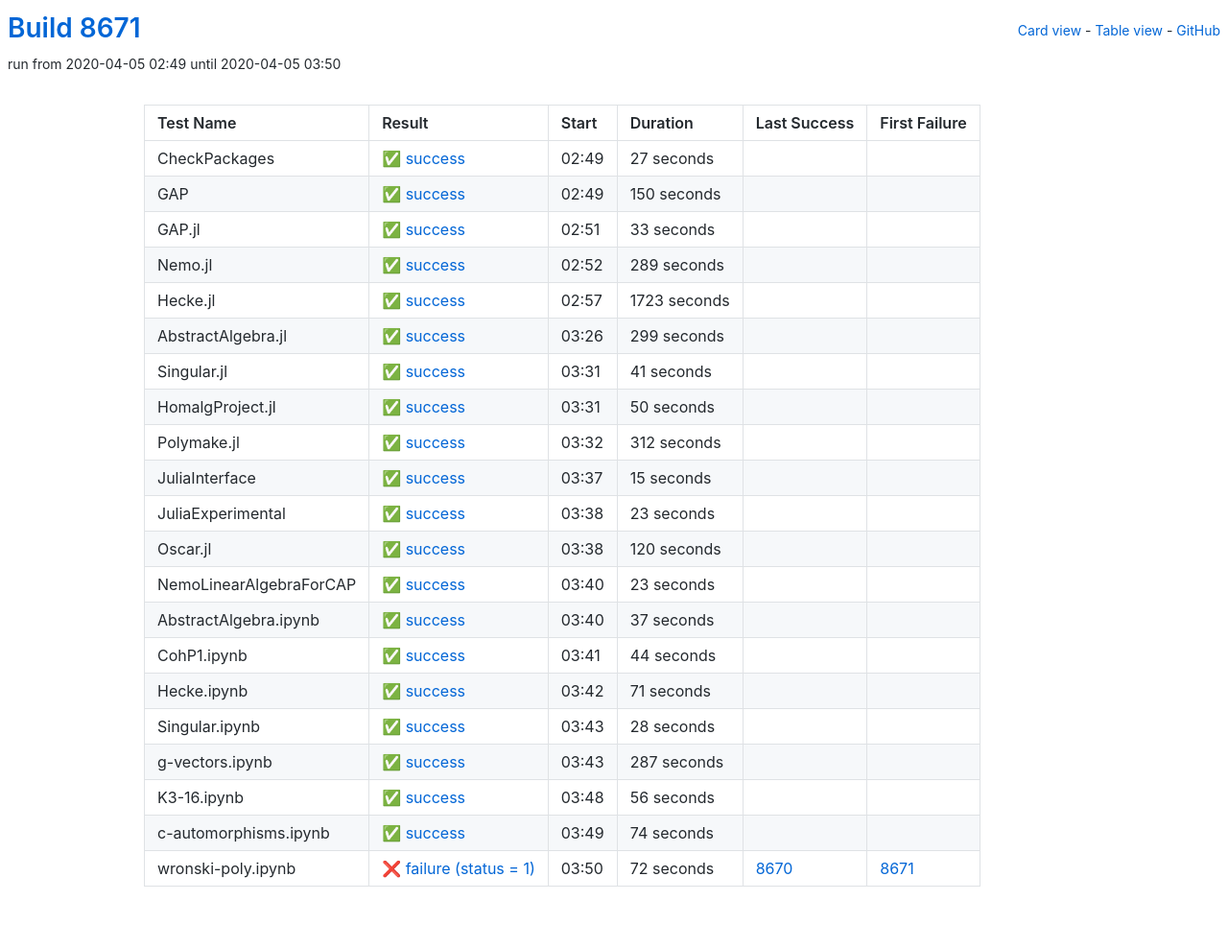
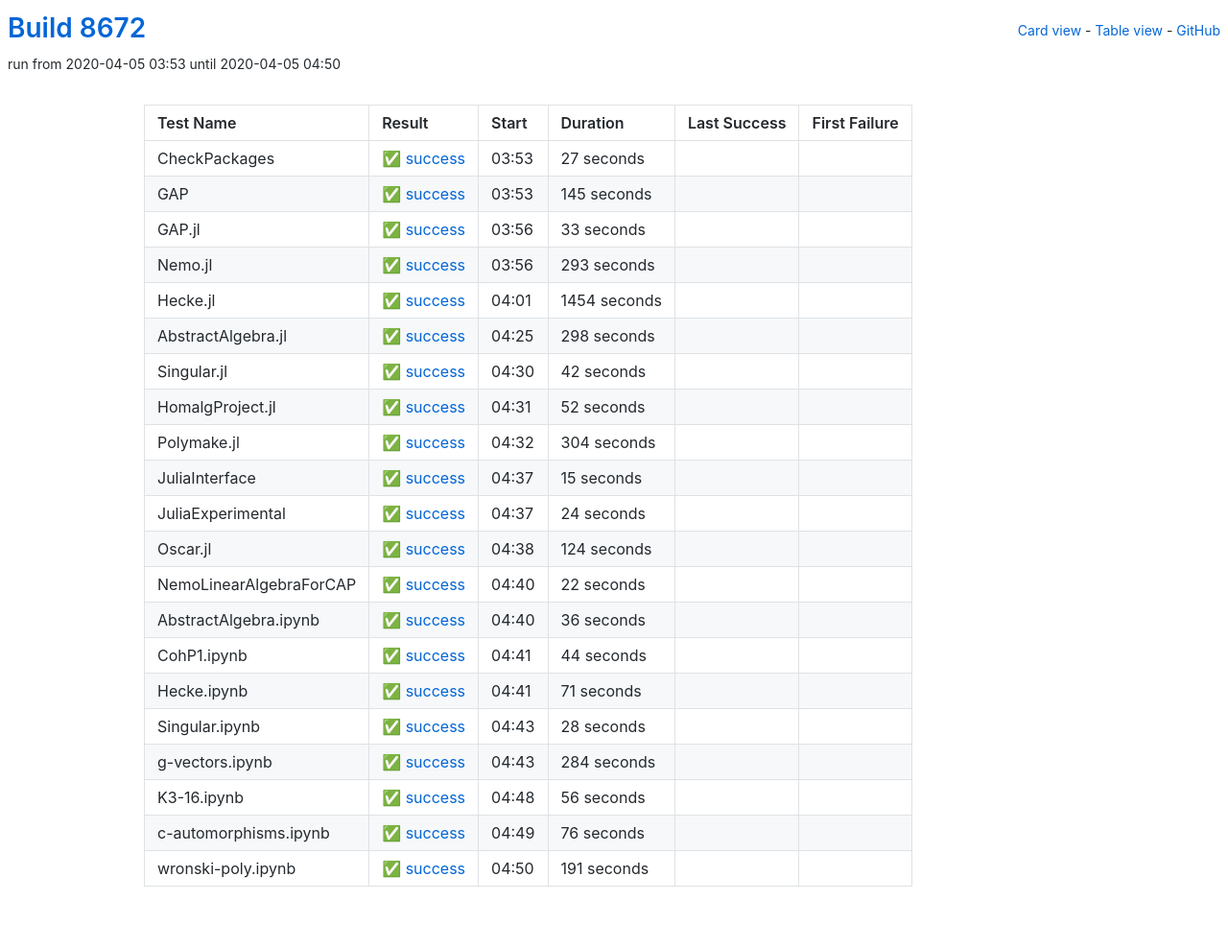
Before and after one commit to oscar-system/oscar-ci-status, a Jekyll site: the page built from table.html, in a window 1280 px wide. Shown: the whole page at 96% size. Built offline with Jekyll 4.4.1, drawn with Linux system fonts in a browser that asks for light colours.

Commit message:
Build 8672

```diff
--- a/_data/ci.yml
+++ b/_data/ci.yml
@@ -1,5 +1,5 @@
-build: 8671
-build_url: https://oscarci.mathematik.uni-kl.de/job/oscar/8671/
+build: 8672
+build_url: https://oscarci.mathematik.uni-kl.de/job/oscar/8672/
 job: oscar
 tests:
 - duration: 27
@@ -8,20 +8,20 @@ tests:
   first_failure_url: null
   last_success: false
   last_success_url: null
-  log: https://oscarci.mathematik.uni-kl.de/job/oscar/8671/artifact/logs/build-8671/CheckPackages.log
+  log: https://oscarci.mathematik.uni-kl.de/job/oscar/8672/artifact/logs/build-8672/CheckPackages.log
   name: CheckPackages
-  start: 2020-04-05 02:49
+  start: 2020-04-05 03:53
   status: success
   success: true
-- duration: 150
+- duration: 145
   exitcode: 0
   first_failure: false
   first_failure_url: null
   last_success: false
   last_success_url: null
-  log: https://oscarci.mathematik.uni-kl.de/job/oscar/8671/artifact/logs/build-8671/GAP.log
+  log: https://oscarci.mathematik.uni-kl.de/job/oscar/8672/artifact/logs/build-8672/GAP.log
   name: GAP
-  start: 2020-04-05 02:49
+  start: 2020-04-05 03:53
   status: success
   success: true
 - duration: 33
@@ -30,75 +30,75 @@ tests:
   first_failure_url: null
   last_success: false
   last_success_url: null
-  log: https://oscarci.mathematik.uni-kl.de/job/oscar/8671/artifact/logs/build-8671/GAP.jl.log
+  log: https://oscarci.mathematik.uni-kl.de/job/oscar/8672/artifact/logs/build-8672/GAP.jl.log
   name: GAP.jl
-  start: 2020-04-05 02:51
+  start: 2020-04-05 03:56
   status: success
   success: true
-- duration: 289
+- duration: 293
   exitcode: 0
   first_failure: false
   first_failure_url: null
   last_success: false
   last_success_url: null
-  log: https://oscarci.mathematik.uni-kl.de/job/oscar/8671/artifact/logs/build-8671/Nemo.jl.log
+  log: https://oscarci.mathematik.uni-kl.de/job/oscar/8672/artifact/logs/build-8672/Nemo.jl.log
   name: Nemo.jl
-  start: 2020-04-05 02:52
+  start: 2020-04-05 03:56
   status: success
   success: true
-- duration: 1723
+- duration: 1454
   exitcode: 0
   first_failure: false
   first_failure_url: null
   last_success: false
   last_success_url: null
-  log: https://oscarci.mathematik.uni-kl.de/job/oscar/8671/artifact/logs/build-8671/Hecke.jl.log
+  log: https://oscarci.mathematik.uni-kl.de/job/oscar/8672/artifact/logs/build-8672/Hecke.jl.log
   name: Hecke.jl
-  start: 2020-04-05 02:57
+  start: 2020-04-05 04:01
   status: success
   success: true
-- duration: 299
+- duration: 298
   exitcode: 0
   first_failure: false
   first_failure_url: null
   last_success: false
   last_success_url: null
-  log: https://oscarci.mathematik.uni-kl.de/job/oscar/8671/artifact/logs/build-8671/AbstractAlgebra.jl.log
+  log: https://oscarci.mathematik.uni-kl.de/job/oscar/8672/artifact/logs/build-8672/AbstractAlgebra.jl.log
   name: AbstractAlgebra.jl
-  start: 2020-04-05 03:26
+  start: 2020-04-05 04:25
   status: success
   success: true
-- duration: 41
+- duration: 42
   exitcode: 0
   first_failure: false
   first_failure_url: null
   last_success: false
   last_success_url: null
-  log: https://oscarci.mathematik.uni-kl.de/job/oscar/8671/artifact/logs/build-8671/Singular.jl.log
+  log: https://oscarci.mathematik.uni-kl.de/job/oscar/8672/artifact/logs/build-8672/Singular.jl.log
   name: Singular.jl
-  start: 2020-04-05 03:31
+  start: 2020-04-05 04:30
   status: success
   success: true
-- duration: 50
+- duration: 52
   exitcode: 0
   first_failure: false
   first_failure_url: null
   last_success: false
   last_success_url: null
-  log: https://oscarci.mathematik.uni-kl.de/job/oscar/8671/artifact/logs/build-8671/HomalgProject.jl.log
+  log: https://oscarci.mathematik.uni-kl.de/job/oscar/8672/artifact/logs/build-8672/HomalgProject.jl.log
   name: HomalgProject.jl
-  start: 2020-04-05 03:31
+  start: 2020-04-05 04:31
   status: success
   success: true
-- duration: 312
+- duration: 304
   exitcode: 0
   first_failure: false
   first_failure_url: null
   last_success: false
   last_success_url: null
-  log: https://oscarci.mathematik.uni-kl.de/job/oscar/8671/artifact/logs/build-8671/Polymake.jl.log
+  log: https://oscarci.mathematik.uni-kl.de/job/oscar/8672/artifact/logs/build-8672/Polymake.jl.log
   name: Polymake.jl
-  start: 2020-04-05 03:32
+  start: 2020-04-05 04:32
   status: success
   success: true
 - duration: 15
@@ -107,53 +107,53 @@ tests:
   first_failure_url: null
   last_success: false
   last_success_url: null
-  log: https://oscarci.mathematik.uni-kl.de/job/oscar/8671/artifact/logs/build-8671/JuliaInterface.log
+  log: https://oscarci.mathematik.uni-kl.de/job/oscar/8672/artifact/logs/build-8672/JuliaInterface.log
   name: JuliaInterface
-  start: 2020-04-05 03:37
+  start: 2020-04-05 04:37
   status: success
   success: true
-- duration: 23
+- duration: 24
   exitcode: 0
   first_failure: false
   first_failure_url: null
   last_success: false
   last_success_url: null
-  log: https://oscarci.mathematik.uni-kl.de/job/oscar/8671/artifact/logs/build-8671/JuliaExperimental.log
+  log: https://oscarci.mathematik.uni-kl.de/job/oscar/8672/artifact/logs/build-8672/JuliaExperimental.log
   name: JuliaExperimental
-  start: 2020-04-05 03:38
+  start: 2020-04-05 04:37
   status: success
   success: true
-- duration: 120
+- duration: 124
   exitcode: 0
   first_failure: false
   first_failure_url: null
   last_success: false
   last_success_url: null
-  log: https://oscarci.mathematik.uni-kl.de/job/oscar/8671/artifact/logs/build-8671/Oscar.jl.log
+  log: https://oscarci.mathematik.uni-kl.de/job/oscar/8672/artifact/logs/build-8672/Oscar.jl.log
   name: Oscar.jl
-  start: 2020-04-05 03:38
+  start: 2020-04-05 04:38
   status: success
   success: true
-- duration: 23
+- duration: 22
   exitcode: 0
   first_failure: false
   first_failure_url: null
   last_success: false
   last_success_url: null
-  log: https://oscarci.mathematik.uni-kl.de/job/oscar/8671/artifact/logs/build-8671/NemoLinearAlgebraForCAP.log
+  log: https://oscarci.mathematik.uni-kl.de/job/oscar/8672/artifact/logs/build-8672/NemoLinearAlgebraForCAP.log
   name: NemoLinearAlgebraForCAP
-  start: 2020-04-05 03:40
+  start: 2020-04-05 04:40
   status: success
   success: true
-- duration: 37
+- duration: 36
   exitcode: 0
   first_failure: false
   first_failure_url: null
   last_success: false
   last_success_url: null
-  log: https://oscarci.mathematik.uni-kl.de/job/oscar/8671/artifact/logs/build-8671/AbstractAlgebra.ipynb.log
+  log: https://oscarci.mathematik.uni-kl.de/job/oscar/8672/artifact/logs/build-8672/AbstractAlgebra.ipynb.log
   name: AbstractAlgebra.ipynb
-  start: 2020-04-05 03:40
+  start: 2020-04-05 04:40
   status: success
   success: true
 - duration: 44
@@ -162,9 +162,9 @@ tests:
   first_failure_url: null
   last_success: false
   last_success_url: null
-  log: https://oscarci.mathematik.uni-kl.de/job/oscar/8671/artifact/logs/build-8671/CohP1.ipynb.log
+  log: https://oscarci.mathematik.uni-kl.de/job/oscar/8672/artifact/logs/build-8672/CohP1.ipynb.log
   name: CohP1.ipynb
-  start: 2020-04-05 03:41
+  start: 2020-04-05 04:41
   status: success
   success: true
 - duration: 71
@@ -173,9 +173,9 @@ tests:
   first_failure_url: null
   last_success: false
   last_success_url: null
-  log: https://oscarci.mathematik.uni-kl.de/job/oscar/8671/artifact/logs/build-8671/Hecke.ipynb.log
+  log: https://oscarci.mathematik.uni-kl.de/job/oscar/8672/artifact/logs/build-8672/Hecke.ipynb.log
   name: Hecke.ipynb
-  start: 2020-04-05 03:42
+  start: 2020-04-05 04:41
   status: success
   success: true
 - duration: 28
@@ -184,20 +184,20 @@ tests:
   first_failure_url: null
   last_success: false
   last_success_url: null
-  log: https://oscarci.mathematik.uni-kl.de/job/oscar/8671/artifact/logs/build-8671/Singular.ipynb.log
+  log: https://oscarci.mathematik.uni-kl.de/job/oscar/8672/artifact/logs/build-8672/Singular.ipynb.log
   name: Singular.ipynb
-  start: 2020-04-05 03:43
+  start: 2020-04-05 04:43
   status: success
   success: true
-- duration: 287
+- duration: 284
   exitcode: 0
   first_failure: false
   first_failure_url: null
   last_success: false
   last_success_url: null
-  log: https://oscarci.mathematik.uni-kl.de/job/oscar/8671/artifact/logs/build-8671/g-vectors.ipynb.log
+  log: https://oscarci.mathematik.uni-kl.de/job/oscar/8672/artifact/logs/build-8672/g-vectors.ipynb.log
   name: g-vectors.ipynb
-  start: 2020-04-05 03:43
+  start: 2020-04-05 04:43
   status: success
   success: true
 - duration: 56
@@ -206,30 +206,30 @@ tests:
   first_failure_url: null
   last_success: false
   last_success_url: null
-  log: https://oscarci.mathematik.uni-kl.de/job/oscar/8671/artifact/logs/build-8671/K3-16.ipynb.log
+  log: https://oscarci.mathematik.uni-kl.de/job/oscar/8672/artifact/logs/build-8672/K3-16.ipynb.log
   name: K3-16.ipynb
-  start: 2020-04-05 03:48
+  start: 2020-04-05 04:48
   status: success
   success: true
-- duration: 74
+- duration: 76
   exitcode: 0
   first_failure: false
   first_failure_url: null
   last_success: false
   last_success_url: null
-  log: https://oscarci.mathematik.uni-kl.de/job/oscar/8671/artifact/logs/build-8671/c-automorphisms.ipynb.log
+  log: https://oscarci.mathematik.uni-kl.de/job/oscar/8672/artifact/logs/build-8672/c-automorphisms.ipynb.log
   name: c-automorphisms.ipynb
-  start: 2020-04-05 03:49
+  start: 2020-04-05 04:49
   status: success
   success: true
-- duration: 72
-  exitcode: 1
-  first_failure: 8671
-  first_failure_url: https://oscarci.mathematik.uni-kl.de/job/oscar/8671/
-  last_success: 8670
-  last_success_url: https://oscarci.mathematik.uni-kl.de/job/oscar/8670/
-  log: https://oscarci.mathematik.uni-kl.de/job/oscar/8671/artifact/logs/build-8671/wronski-poly.ipynb.log
+- duration: 191
+  exitcode: 0
+  first_failure: false
+  first_failure_url: null
+  last_success: false
+  last_success_url: null
+  log: https://oscarci.mathematik.uni-kl.de/job/oscar/8672/artifact/logs/build-8672/wronski-poly.ipynb.log
   name: wronski-poly.ipynb
-  start: 2020-04-05 03:50
-  status: failure
-  success: false
+  start: 2020-04-05 04:50
+  status: success
+  success: true
```
Also changed, not shown: README.md.
